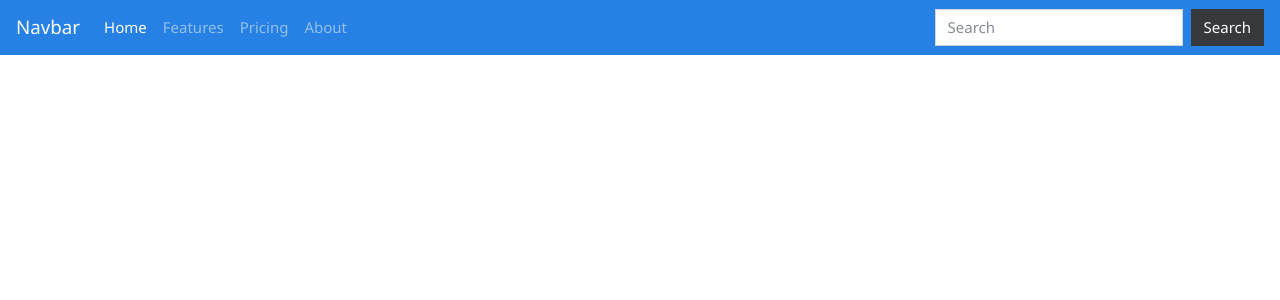
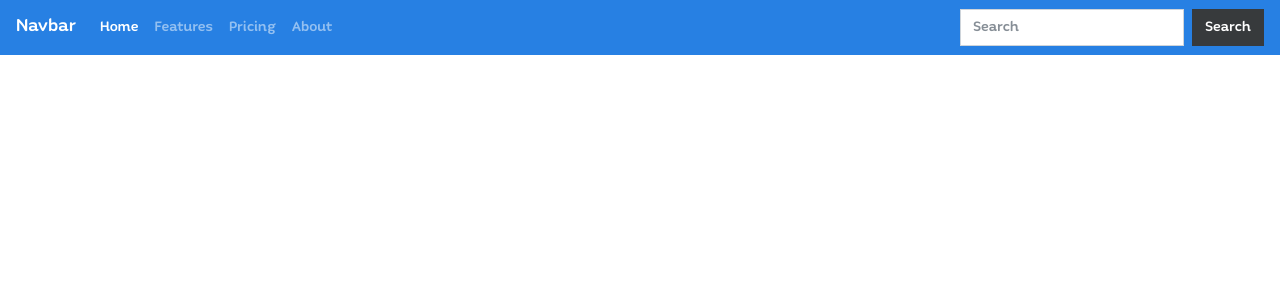
Before and after one commit to ScRalP/pangolri, a Symfony app: template templates/base.html.twig in a window 1280 px wide. Shown: the top 300 px of the page. Run offline with Twig, Linux system fonts and the light colour scheme; the template is opened without the code that fills it, so the values that code supplies are empty; some libraries are stand-ins or nearby versions.

Commit message:
ajout de la font custom

```diff
--- a/public/css/style.css
+++ b/public/css/style.css
@@ -1,4 +1,8 @@
 @font-face{
     font-family: "Quenda-Medium";
-    src: url('../fonts/Quenda-Medium');
+    src: url('../fonts/Quenda-Medium.otf');
 }
+
+body {
+    font-family: 'Quenda-Medium' !important;
+ }
```
